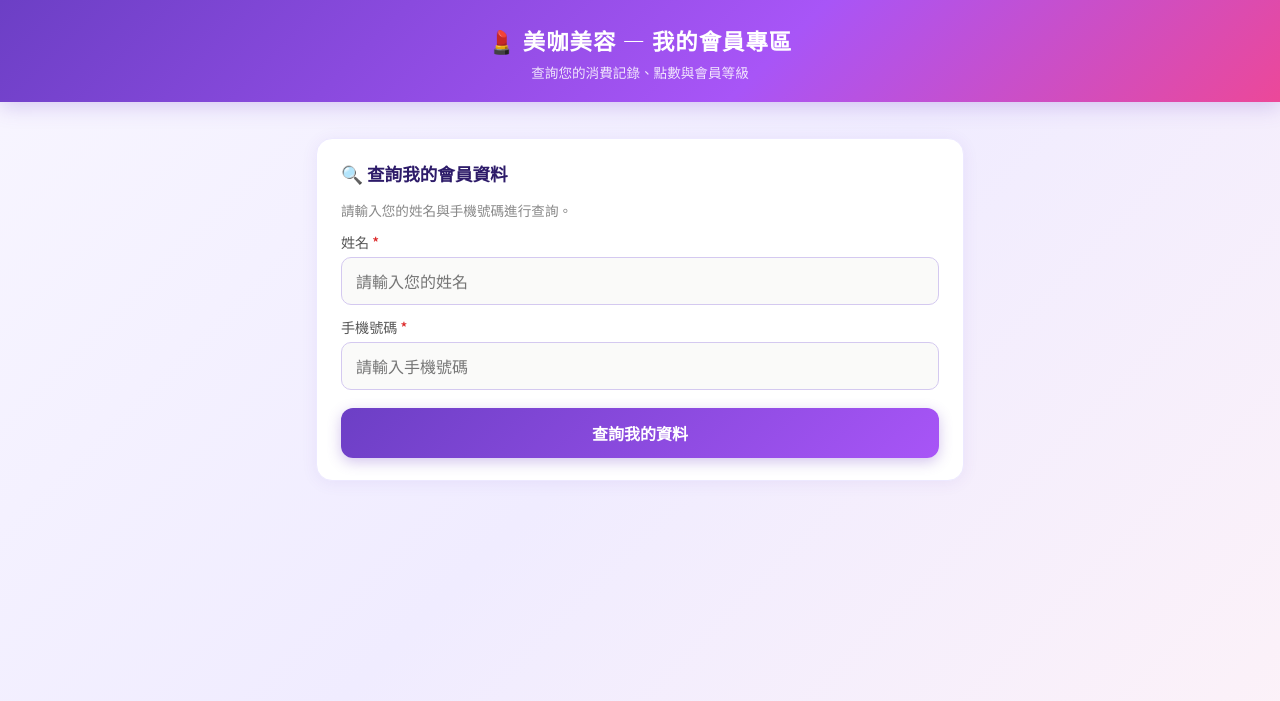
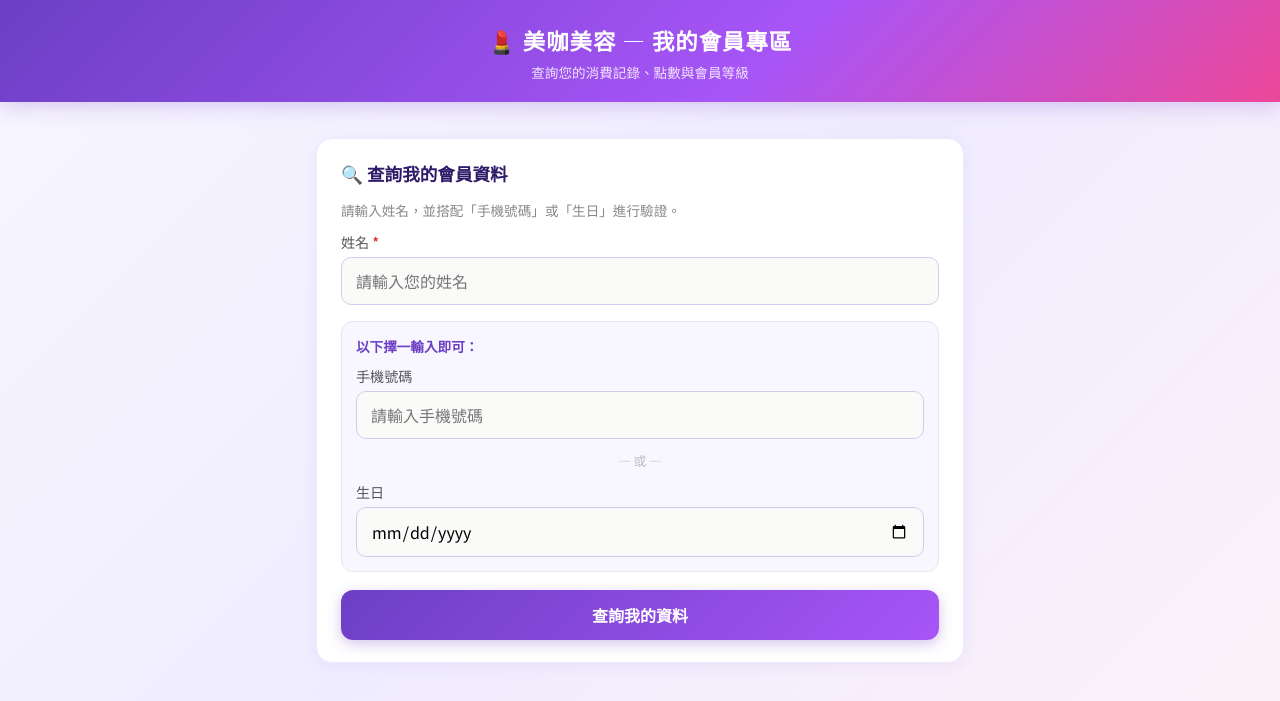
Before and after one commit to sisisleeping-web/beauty-vip-webapp, a Flask app: page /my in a window 1280 px wide. Shown: the top 701 px of the page. Run offline with Flask 3, Linux system fonts and the light colour scheme.

Commit message:
feat: 客戶查詢改為姓名搭配手機或生日擇一驗證

```diff
--- a/app.py
+++ b/app.py
@@ -1430,20 +1430,34 @@ def customer_lookup():
     elif request.method == "POST":
         name = request.form.get("name", "").strip()
         phone = request.form.get("phone", "").strip()
-
-        if not name or not phone:
-            error = "請輸入姓名與手機號碼"
+        birthday = request.form.get("birthday", "").strip()
+
+        if not name:
+            error = "請輸入姓名"
+        elif not phone and not birthday:
+            error = "請輸入手機號碼或生日進行驗證"
         else:
             db = get_db()
 
-            # Search by name and phone (exact match only for privacy)
-            rows = db.execute(
-                "SELECT id, name, phone, birthday FROM customers WHERE name=? AND phone=?",
-                (name, phone),
-            ).fetchall()
+            rows = []
+            if phone and birthday:
+                rows = db.execute(
+                    "SELECT id, name, phone, birthday FROM customers WHERE name=? AND phone=? AND birthday=?",
+                    (name, phone, birthday),
+                ).fetchall()
+            elif phone:
+                rows = db.execute(
+                    "SELECT id, name, phone, birthday FROM customers WHERE name=? AND phone=?",
+                    (name, phone),
+                ).fetchall()
+            elif birthday:
+                rows = db.execute(
+                    "SELECT id, name, phone, birthday FROM customers WHERE name=? AND birthday=?",
+                    (name, birthday),
+                ).fetchall()
 
             if not rows:
-                error = "查無此顧客，請確認姓名與手機號碼是否正確。"
+                error = "查無此顧客，請確認輸入資料是否正確。"
             elif len(rows) == 1:
                 result = _build_customer_result(int(rows[0]["id"]))
             else:
--- a/templates/my.html
+++ b/templates/my.html
@@ -192,7 +192,7 @@
     <!-- Search Form -->
     <div class="card">
       <h2>🔍 查詢我的會員資料</h2>
-      <p style="font-size:0.85rem; color:#888; margin:0 0 4px;">請輸入您的姓名與手機號碼進行查詢。</p>
+      <p style="font-size:0.85rem; color:#888; margin:0 0 4px;">請輸入姓名，並搭配「手機號碼」或「生日」進行驗證。</p>
 
       {% if error %}
       <div class="error-msg">{{ error }}</div>
@@ -222,15 +222,35 @@
         <a href="/my" class="back-link">← 重新查詢</a>
       </div>
       {% else %}
-      <form method="post">
+      <form method="post" id="lookupForm">
         <label>姓名 <span style="color:#dc2626;">*</span></label>
         <input type="text" name="name" placeholder="請輸入您的姓名" autocomplete="name" required>
 
-        <label>手機號碼 <span style="color:#dc2626;">*</span></label>
-        <input type="tel" name="phone" placeholder="請輸入手機號碼" autocomplete="tel" required>
+        <div style="margin:16px 0; padding:14px; background:#f8f6ff; border:1px solid #e8e4f3; border-radius:12px;">
+          <p style="font-size:0.85rem; font-weight:600; color:#6c3fc5; margin:0 0 10px;">以下擇一輸入即可：</p>
 
-        <button type="submit" class="btn-primary">查詢我的資料</button>
+          <label style="margin-top:0;">手機號碼</label>
+          <input type="tel" id="lookupPhone" name="phone" placeholder="請輸入手機號碼" autocomplete="tel">
+
+          <div style="margin:12px 0; font-size:0.8rem; color:#bbb; text-align:center;">— 或 —</div>
+
+          <label style="margin-top:0;">生日</label>
+          <input type="date" id="lookupBirthday" name="birthday">
+        </div>
+
+        <button type="submit" class="btn-primary" onclick="return validateForm()">查詢我的資料</button>
       </form>
+      <script>
+        function validateForm() {
+          const phone = document.getElementById('lookupPhone').value.trim();
+          const bday = document.getElementById('lookupBirthday').value.trim();
+          if (!phone && !bday) {
+            alert("請至少輸入「手機號碼」或「生日」其中一項！");
+            return false;
+          }
+          return true;
+        }
+      </script>
       {% endif %}
     </div>
   {% else %}
```
